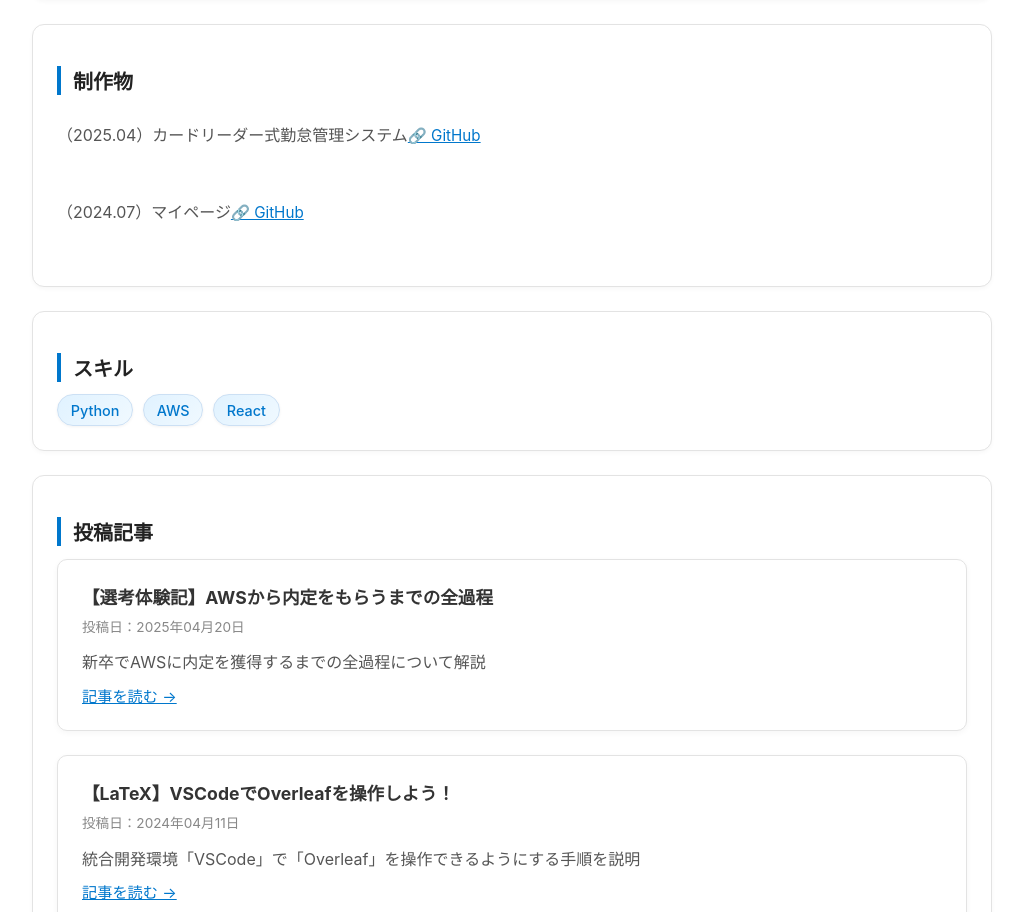
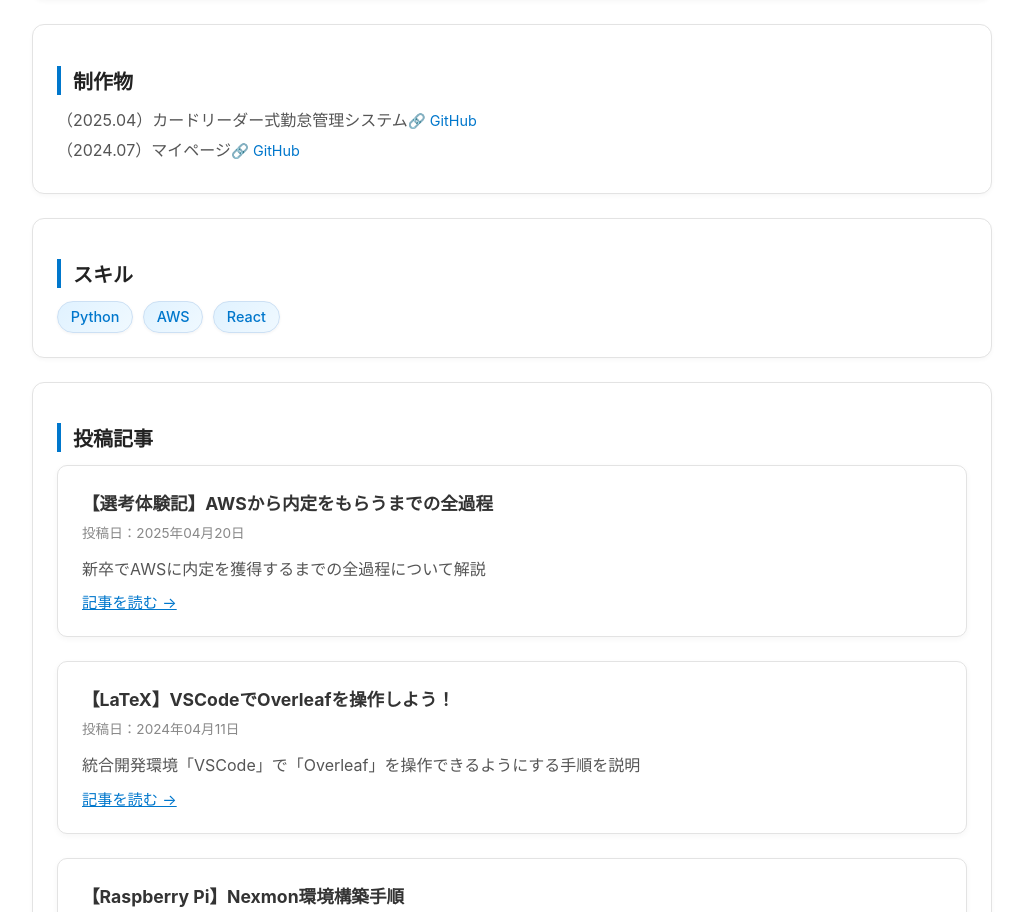
Before and after one commit to haradakaito/aws-mypage, a React (Create React App) app in the folder web/: page /jp in a window 1280 px wide. Shown: the part 1687-2599 px from the top of the page, without its empty margins (128-1151 px from the left). Built offline with nearby package versions, Linux system fonts and the light colour scheme.

Commit message:
[add] 行間を詰める

```diff
--- a/web/src/pages/HomePage.css
+++ b/web/src/pages/HomePage.css
@@ -38,6 +38,8 @@ main a {
     text-decoration: none;
     transition: background-color 0.3s ease, transform 0.2s ease;
 }
+
+
 
 .lang-btn:hover {
     background-color: #005fa3;
@@ -93,6 +95,22 @@ section p {
     transition: transform 0.2s ease;
     white-space: nowrap;
 }
+
+.repo-link {
+    margin: 0;
+    display: inline;
+    font-size: 0.9rem;
+    color: #0077cc;
+    text-decoration: none;
+    transition: color 0.2s ease;
+    white-space: nowrap;
+}
+
+.repo-link:hover {
+    color: #005fa3;
+    text-decoration: underline;
+}
+
 
 .skill-badge:hover {
     transform: scale(1.05);
--- a/web/src/pages/HomePageEN.tsx
+++ b/web/src/pages/HomePageEN.tsx
@@ -73,9 +73,29 @@ const HomePageEN = () => {
             </section>
 
             <section>
-            <h2>Projects</h2>
-            <p>(Apr. 2025) NFC Card Reader-Based Attendance Management System</p>
-            <p>(Jul. 2024) Personal Portfolio (This Page)</p>
+                <h2>Projects</h2>
+                <p>
+                    (Apr. 2025) NFC-based Attendance Management System&nbsp;
+                    <a
+                    href="https://github.com/haradakaito/AttendanceManagementSystem"
+                    target="_blank"
+                    rel="noopener noreferrer"
+                    className="repo-link"
+                    >
+                    🔗 GitHub
+                    </a>
+                </p>
+                <p>
+                    (Jul. 2024) Personal Portfolio (My Page)&nbsp;
+                    <a
+                    href="https://github.com/haradakaito/aws-mypage"
+                    target="_blank"
+                    rel="noopener noreferrer"
+                    className="repo-link"
+                    >
+                    🔗 GitHub
+                    </a>
+                </p>
             </section>
 
             <section>
--- a/web/src/pages/HomePageJP.tsx
+++ b/web/src/pages/HomePageJP.tsx
@@ -76,7 +76,7 @@ const HomePageJP = () => {
                 <p>
                     （2025.04）カードリーダー式勤怠管理システム
                     <a
-                    href="https://github.com/haradakaito/attendance-system"
+                    href="https://github.com/haradakaito/AttendanceManagementSystem"
                     target="_blank"
                     rel="noopener noreferrer"
                     className="repo-link"
@@ -87,7 +87,7 @@ const HomePageJP = () => {
                 <p>
                     （2024.07）マイページ
                     <a
-                    href="https://github.com/haradakaito/mypage"
+                    href="https://github.com/haradakaito/aws-mypage"
                     target="_blank"
                     rel="noopener noreferrer"
                     className="repo-link"
```
